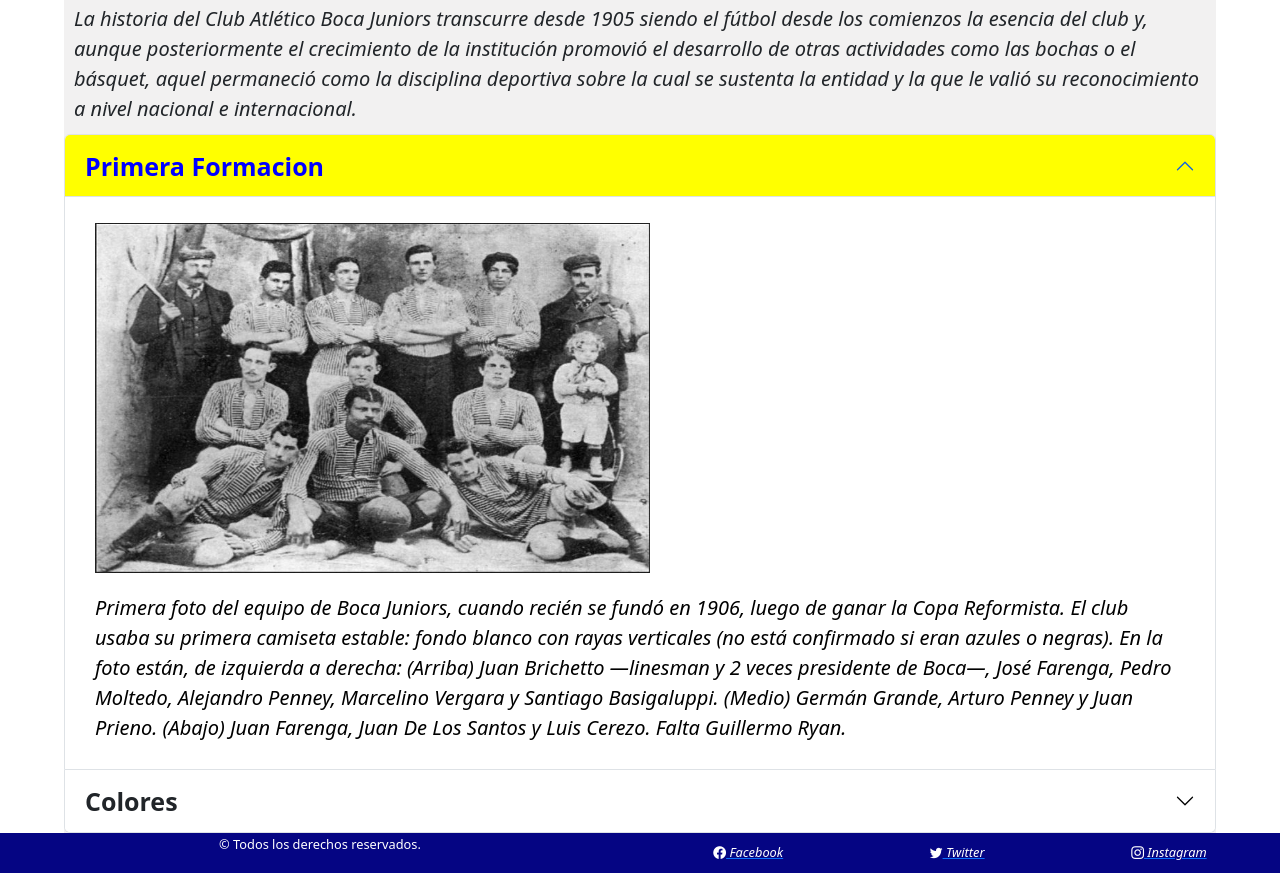
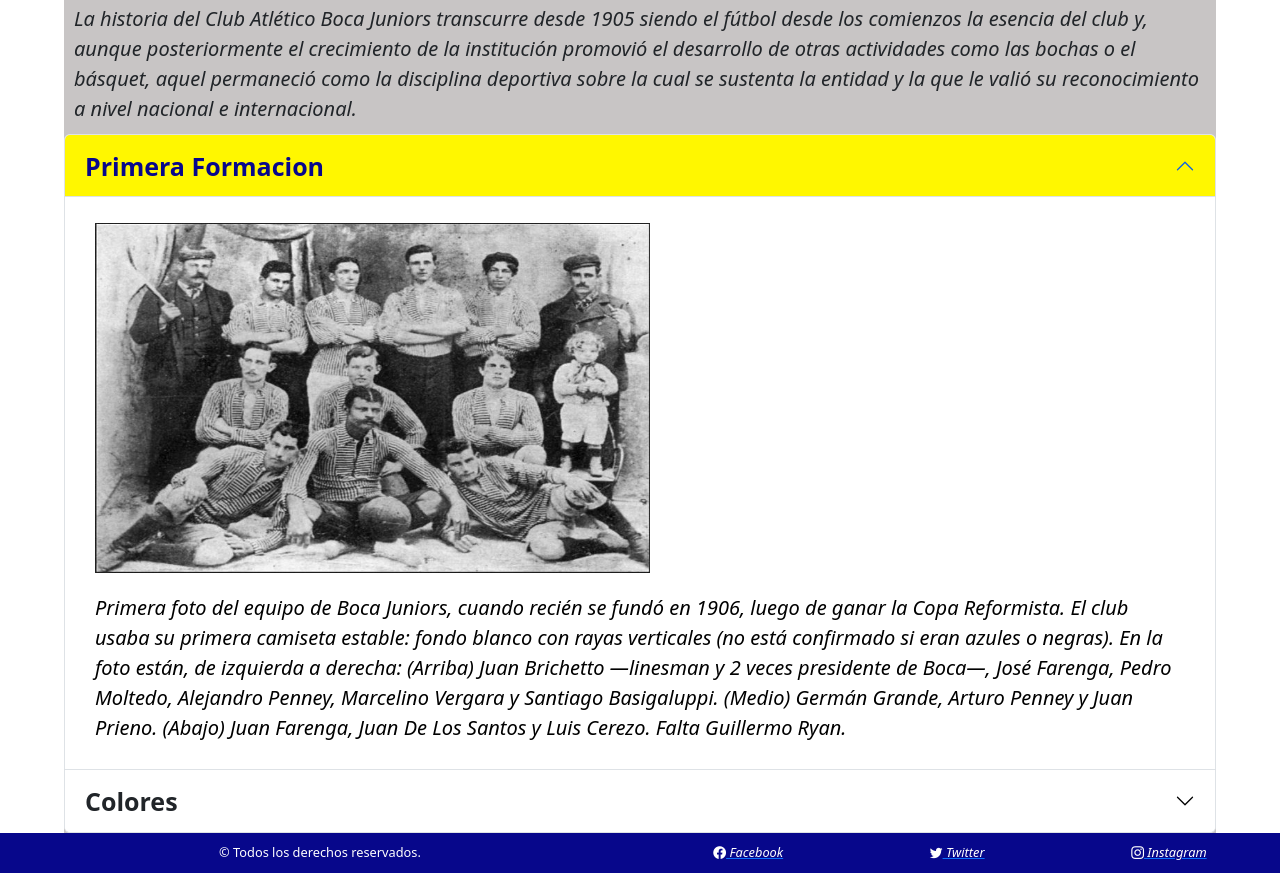
Before and after one commit to JuaniPenzo/BocaJuniors, a plain HTML site: page html/historia.html in a window 1280 px wide. Shown: the part 280-1153 px from the top of the page. Drawn offline with nearby package versions, Linux system fonts and the light colour scheme.

Commit message:
06/08/2022

```diff
--- a/css/index.css
+++ b/css/index.css
@@ -1,6 +1,12 @@
 *{
     margin: 0;
     padding: 0;
+}
+/*VARIABLES*/
+:root{
+    --Azul_Boca: rgb(7, 7, 139);
+    --Amarillo_Boca:rgb(255, 247, 0);
+    --Color_Fondo:rgba(173, 169, 169, 0.671);
 }
     /* Cabecera */
     #boca_shops{
@@ -14,7 +20,7 @@
         height: 150px;
     }
     nav{
-        background-color: rgb(5, 5, 131);
+        background-color: var(--Azul_Boca);
     }
     .navbar-brand{
         color: white;
@@ -29,7 +35,7 @@
         color: white;
     }
     .navbar{
-        --bs-navbar-hover-color:yellow;
+        --bs-navbar-hover-color:var(--Amarillo_Boca);
     }
     /*Formato Tabla*/
     table{
@@ -80,7 +86,7 @@
         height: 90%;
         width: 90%;
         margin: auto;
-        background-color: rgba(223, 221, 221, 0.405);
+        background-color: var(--Color_Fondo);
     }
     #contenido_historia_historia{
         display: flex;
@@ -140,8 +146,8 @@
         font-style: italic;
     }
     .accordion{
-        --bs-accordion-active-color: blue;
-        --bs-accordion-active-bg: yellow;
+        --bs-accordion-active-color: var(--Azul_Boca);
+        --bs-accordion-active-bg: var(--Amarillo_Boca);
     }
     .accordion-button{
         font-size: 25px;
@@ -151,7 +157,7 @@
     #contenido_estadisticas{
         width: 90%;
         margin: auto;
-        background-color: rgba(159, 161, 162, 0.348);
+        background-color: var(--Color_Fondo);
     }
     .Titulos_estadisticas{
         padding: 10px;
@@ -184,6 +190,9 @@
         text-align: center;
         font-size: 0.8rem;
     }
+    #Copyright_parrafo{
+        margin: auto;
+    }
     .bi{
         color: white;
     }
@@ -202,9 +211,9 @@
     }
             /*Eventos*/
         @keyframes fondo {
-            0% {background-color: blue;}
-            50% {background-color: yellow;}
-            100% {background-color: blue;}
+            0% {background-color: var(--Azul_Boca);}
+            50% {background-color: var(--Amarillo_Boca);}
+            100% {background-color: var(--Azul_Boca);}
         }
 /*PANTALLA GRANDE*/
 @media only screen and (min-width:950px){
@@ -284,7 +293,7 @@
     /* Pie de Pagina */
     footer{
         display: flex;
-        background-color: rgb(5, 5, 131);
+        background-color: var(--Azul_Boca);
         height: 40px;
         justify-content: center;
         align-items: center;
@@ -339,7 +348,7 @@
         /* Pie de Pagina */
     footer{
         display: flex;
-        background-color: rgb(5, 5, 131);
+        background-color: var(--Azul_Boca);
         height: 40px;
         justify-content: center;
         align-items: center;
@@ -394,7 +403,7 @@
     /* Pie de Pagina */
     footer{
         display: flex;
-        background-color: rgb(5, 5, 131);
+        background-color: var(--Azul_Boca);
         height: 60px;
         justify-content: center;
         align-items: center;
--- a/html/historia.html
+++ b/html/historia.html
@@ -87,7 +87,9 @@
     </main>
     <footer>
         <!--Copyright-->
-        <p id="Copyright">© Todos los derechos reservados.</p>
+        <div id="Copyright">
+          <p id="Copyright_parrafo">© Todos los derechos reservados.</p>
+        </div>
         <!--Redes Sociales-->
         <div id="link_redes">
             <a id="red_social1" href="https://www.facebook.com/BocaJuniors"><i class="bi bi-facebook"> Facebook</i></a>
```
Also changed, not shown: html/contacto.html (+3 -1 lines), html/estadisticas.html (+3 -1 lines), html/plantel.html (+3 -1 lines), index.html (+3 -1 lines).
